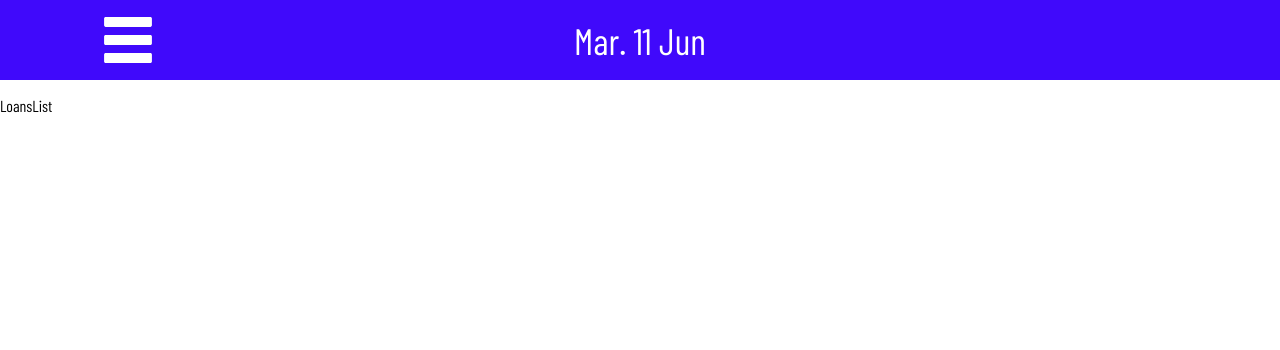
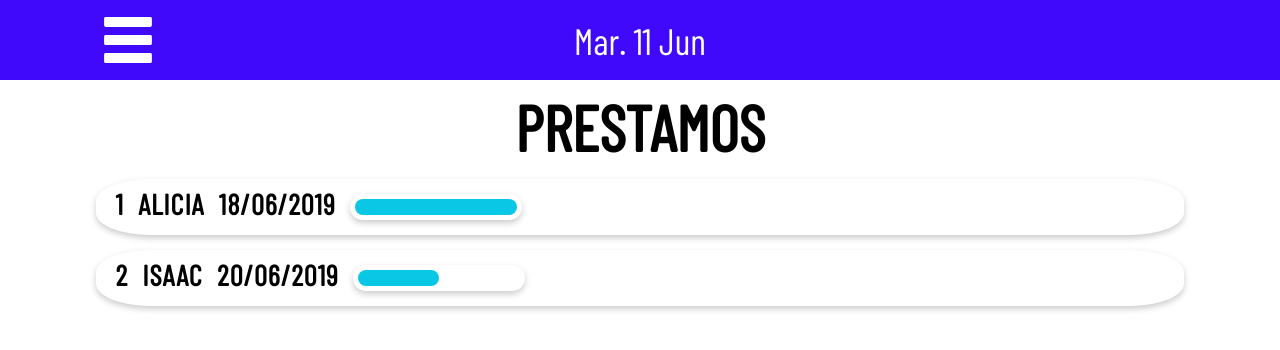
Before and after one commit to MartinMelo97/AppPrestamos, a React (Create React App) app: page /prestamos/lista in a window 1280 px wide. Shown: the top 350 px of the page. Built offline with nearby package versions, Linux system fonts and the light colour scheme.

Commit message:
UI-ListAndDetail

```diff
--- a/src/components/loan/detail/LoansDetail.jsx
+++ b/src/components/loan/detail/LoansDetail.jsx
@@ -1,18 +1,109 @@
 import React, { Component } from 'react'
 import './loans_detail.scss'
+import moment from 'moment'
 
 class LoansDetail extends Component {
     constructor(props){
         super(props)
         this.state = {
-
+            value: moment('2017-01-25'),
+            selectedValue: moment('2017-01-25'),
+            day : 1,
+            month : "Enero",
+            year : "2000",
+            days : [],
+            startDay : 0,
+            contX: 2,
+            prestamo: "Prestamo 5",
+            weeksDays : [
+                "D","L","M","X","J","V","S"
+            ]
         }
     }
 
+    onSelect = value => {
+        this.setState({
+          value,
+          selectedValue: value,
+        });
+      };
+
+      onPanelChange = value => {
+        this.setState({ value });
+      };
+
+
+    componentDidMount = () =>{
+        let { day, month, year, days, startDay } = this.state
+        let months = ["Enero", "Febrero", "Marzo", "Abril", "Mayo", "Junio", "Julio", "Agosto", "Septiembre", "Octubre", "Noviembre", "Diciembre"]
+        let date = new Date()
+
+        startDay = new Date(date.getFullYear(), date.getMonth(), 1).getDay() + 1
+        for(let i = 1; i <= new Date(date.getFullYear(), date.getMonth()+1, 0).getDate(); i++){
+            days.push(`${i}`)
+        }
+        day = date.getDate()
+        year = date.getFullYear()
+        month = months[date.getMonth()]
+
+        this.setState({ day, month, year, days, startDay })
+    }
+
+    maping = () =>{
+        let { startDay, contX, days } = this.state
+
+        let container = document.getElementById('calendar-body')
+        let text
+        let child
+
+        for(let i = 0; i < days.length; i++){
+            text = document.createTextNode(days[i])
+            child = document.createElement('span')
+            child.appendChild(text)
+            child.style.gridColumn=startDay
+            child.style.gridRow=contX
+            onclick={ a(child){child.className="this-is"}}
+            if( days[i] == this.state.day)
+                child.className="this-is"
+
+            container.appendChild(child)
+
+            startDay++
+            contX = startDay === 8 ? contX + 1 : contX
+            startDay = startDay === 8 ?  1 : startDay
+        }
+
+        let calendar = document.getElementById('calendar-body')
+        if(contX < 8 && calendar != null && startDay > 1)
+            calendar.style.gridTemplateRows= ('repeat(7, calc(100% / 7))')
+        if(contX < 8 && calendar != null && startDay < 2)
+            calendar.style.gridTemplateRows= ('repeat(6, calc(100% / 6))')
+        if(contX < 7 && calendar != null)
+            calendar.style.gridTemplateRows= ('repeat(6, calc(100% / 6))')
+    }
+
     render(){
+        const { value, selectedValue } = this.state;
         return(
-            <div>
-                <p>LoansDetail</p>
+            <div className="summary-div-container">
+                <p className="summary-title">{ this.state.prestamo }</p>
+
+                <div className="calendar">
+                    <div id="calendar-header">
+                        <span className="month">{ this.state.month }</span>
+                        <span className="month">{ this.state.year }</span>
+                    </div>
+                    <div id="calendar-body" >
+                        {this.state.weeksDays.map((day, i)=>(
+                            <span style = {{
+                                gridColumn : `${i+1}`,
+                                gridRow : 1
+                            }}>{ day }</span>
+                        ))}
+                        {this.maping() }
+                    </div>
+                </div>
+                <button className="button-add">Liquidar</button>
             </div>
         )
     }
--- a/src/components/loan/detail/loans_detail.scss
+++ b/src/components/loan/detail/loans_detail.scss
@@ -0,0 +1,14 @@
+@import '../../../variables.scss';
+button{
+    font-size: 1.7em;
+    text-transform: uppercase;
+    border: none;
+    margin-top: 40px;
+    border-radius: 15px;
+    font-weight: 600;
+    letter-spacing: 1px;
+    padding: 5px 25px;
+    color: $white;
+    background-color: $detail;
+    font-family: 'Barlow Condensed';
+}
--- /dev/null
+++ b/src/components/loan/list/Filler.jsx
@@ -0,0 +1,7 @@
+import React, { Component } from 'react'
+import './Filler.scss'
+const Filler = (props) => {
+    return <div className="filler" style={{ width: `${props.percentage}%` }} />
+  }
+
+  export default Filler
--- /dev/null
+++ b/src/components/loan/list/Filler.scss
@@ -0,0 +1,7 @@
+@import '../../../variables.scss';
+.filler {
+    background: $detail;
+    height: 100%;
+   border-radius: 3em;
+    transition: width .2s ease-in;
+  }
--- a/src/components/loan/list/LoansList.jsx
+++ b/src/components/loan/list/LoansList.jsx
@@ -1,18 +1,55 @@
 import React, { Component } from 'react'
 import './loans_list.scss'
+import ProgressBar from './ProgressBar'
 
 class LoansList extends Component {
     constructor(props){
         super(props)
+
         this.state = {
 
+            list:{
+                num: 1,
+                name:'Alicia',
+                fecha: '18/06/2019',
+                prestamo: 'Prestamos',
+                percentage: 100,
+            },
+            listTwo:{
+                num: 2,
+                name:'Isaac',
+                fecha: '20/06/2019',
+                prestamo: 'Prestamos',
+                percentage: 50,
+            }
+
         }
+
     }
 
     render(){
         return(
-            <div>
-                <p>LoansList</p>
+            <div className="detail">
+            <div className="head">
+                    <p className="client-name">{this.state.list.prestamo}</p>
+           </div>
+
+           <button className="btn-list">
+                    <span>{this.state.list.num}</span>
+                    <span>{this.state.list.name}</span>
+                    <span>{this.state.list.fecha}</span>
+                    <div className="Progress"><ProgressBar percentage={this.state.list.percentage}/></div>
+           </button>
+           <button className="btn-list">
+                    <span>{this.state.listTwo.num}</span>
+                    <span>{this.state.listTwo.name}</span>
+                    <span>{this.state.listTwo.fecha}</span>
+                    <div className="Progress"><ProgressBar percentage={this.state.listTwo.percentage}/></div>
+           </button>
+
+
+
+
             </div>
         )
     }
--- /dev/null
+++ b/src/components/loan/list/ProgressBar.jsx
@@ -0,0 +1,11 @@
+import React, { Component } from 'react'
+import Filler from './Filler'
+import './ProgressBar.scss'
+const ProgressBar = (props) => {
+    return (
+        <div className="progress-bar">
+          <Filler percentage={props.percentage} />
+        </div>
+      )
+  }
+  export default ProgressBar
--- /dev/null
+++ b/src/components/loan/list/ProgressBar.scss
@@ -0,0 +1,11 @@
+@import '../../../variables.scss';
+.progress-bar {
+    position: relative;
+    height: 2vh;;
+    width: 100%;
+    border-radius: 50px;
+   // column-count:4;
+   // column-gap:0.5px;
+    box-shadow: 0 3px 6px 0 #ccc;
+    padding: 5px;
+  }
--- a/src/components/loan/list/loans_list.scss
+++ b/src/components/loan/list/loans_list.scss
@@ -0,0 +1,63 @@
+@import '../../../variables.scss';
+
+.detail{
+    min-height: 90vh;
+    font-family: 'Barlow Condensed', sans-serif;
+    display: flex;
+    flex-direction: column;
+    align-items: center;
+    justify-content: flex-start;
+    .head{
+        max-width: 60%;
+        display: flex;
+        justify-content: flex-start;
+        align-items: flex-end;
+        flex-direction: column;
+        .client-name{
+
+            text-transform: uppercase;
+            font-weight: 900;
+            font-size: 4em;
+            margin-top: 1vh;
+            text-align: center;
+
+        }
+        span{
+            font-size: 2em;
+        }
+    }
+    .btn-list{
+        margin-top: 0.5em;
+        font-size: 1.8em;
+        height: 7vh;
+        width: 85%;
+        background-color: $white;
+        align-items: center;
+        //border: 0.5px solid #aaa;
+        border-top-left-radius: 5% 40%;
+        border-bottom-left-radius: 5% 40%;
+        border-top-right-radius: 5% 40%;
+        border-bottom-right-radius: 5% 40%;
+        box-shadow: 0 3px 6px 0 #ccc;
+        padding: 5px;
+        text-align: center;
+        font-weight: 600;
+
+    }
+     span{
+            color: $black;
+            margin-left: 0.5em;
+            font-weight: 900;
+            float: left;
+
+        }
+}
+.Progress{
+
+    margin-left: 0.5em;
+    float: left;
+    width: 15%;
+    margin-top: 1vh;
+    margin-bottom: 1vh;
+
+}
```
